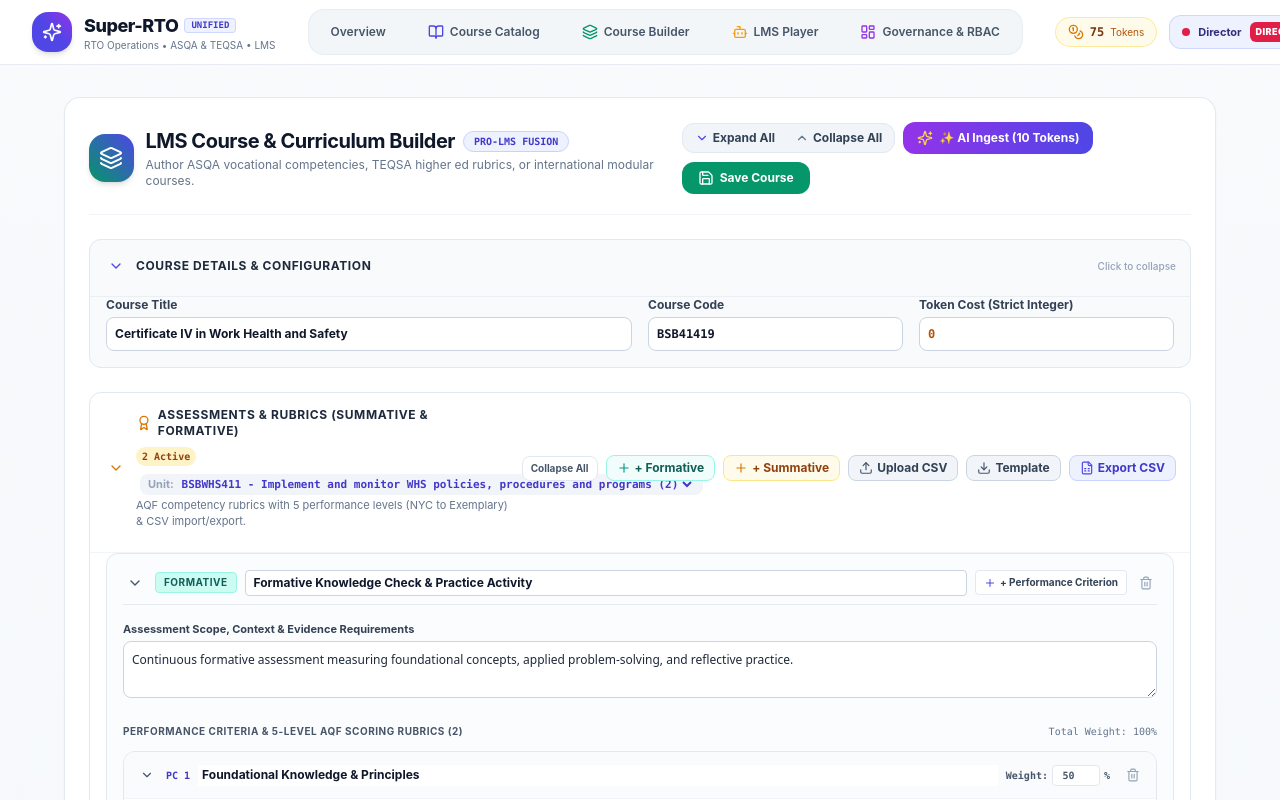
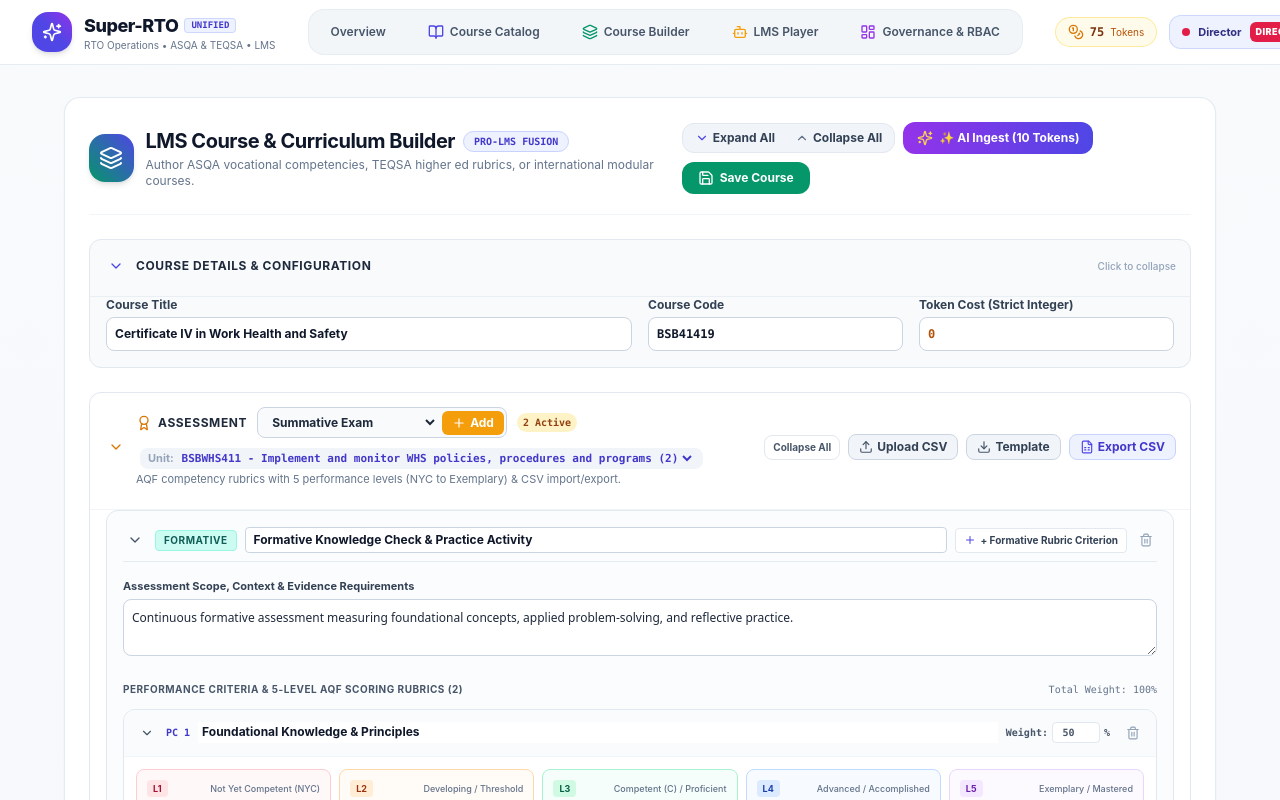
Before and after one commit to aifoundationau/super-rto, a Next.js app: page /builder in a window 1280 px wide. Shown: the top 800 px of the page. Built offline with nearby package versions, Linux system fonts and the light colour scheme.

Commit message:
feat(courseBuilder): update assessment title, add exam/assessment type dropdown and + creator with specialized rubrics

```diff
--- a/components/courseBuilder/UnifiedCourseBuilder.tsx
+++ b/components/courseBuilder/UnifiedCourseBuilder.tsx
@@ -61,6 +61,8 @@ import {
   CourseAssessment,
   DEFAULT_RUBRIC_LEVEL_NAMES,
   createDefaultRubricLevels,
+  createFormativeRubricLevels,
+  createSummativeRubricLevels,
   parseCsvLine,
   generateRubricsTemplateCsv,
   exportAssessmentsToCsv,
@@ -239,6 +241,9 @@ export const UnifiedCourseBuilder: React.FC = () => {
   const [deletingAssessmentId, setDeletingAssessmentId] = useState<string | null>(null);
   const [deletingCriterionId, setDeletingCriterionId] = useState<string | null>(null);
   const [deletingUnitId, setDeletingUnitId] = useState<string | null>(null);
+  const [selectedAssessmentCategory, setSelectedAssessmentCategory] = useState<
+    'summative_exam' | 'formative_exam' | 'formative' | 'summative'
+  >('summative_exam');
   const fileInputRef = useRef<HTMLInputElement>(null);
 
   // Collapsible view state across all course builder layers
@@ -498,6 +503,7 @@ export const UnifiedCourseBuilder: React.FC = () => {
   const handleAddAssessment = (type: 'formative' | 'summative') => {
     const isFormative = type === 'formative';
     const defaultCritTitle = isFormative ? 'Foundational Knowledge Application' : 'Core Industry Competency & Evidence';
+    const levels = isFormative ? createFormativeRubricLevels(defaultCritTitle) : createSummativeRubricLevels(defaultCritTitle);
     const newAssessment: CourseAssessment = {
       id: `ass-${type}-${Date.now()}`,
       type,
@@ -512,7 +518,7 @@ export const UnifiedCourseBuilder: React.FC = () => {
           weight: 100,
           competentDescriptor: 'Consistently meets required competency benchmark with verified practical evidence.',
           notYetCompetentDescriptor: 'Does not yet meet benchmark requirements; gaps identified in foundational knowledge or execution.',
-          levels: createDefaultRubricLevels(defaultCritTitle)
+          levels
         }
       ]
     };
@@ -526,6 +532,73 @@ export const UnifiedCourseBuilder: React.FC = () => {
     setTimeout(() => setStatusMessage(null), 3000);
   };
 
+  const handleCreateAssessmentWithType = (
+    category: 'summative_exam' | 'formative_exam' | 'formative' | 'summative'
+  ) => {
+    let type: 'formative' | 'summative' = 'summative';
+    let defaultTitle = 'Summative Examination';
+    let defaultDesc =
+      'Formal summative examination assessing cumulative theoretical knowledge, applied problem-solving, and rigorous competency standards under examination conditions.';
+    let defaultCritTitle = 'Exam Performance & Practical Mastery';
+    let levels = createSummativeRubricLevels(defaultCritTitle);
+
+    if (category === 'summative_exam') {
+      type = 'summative';
+      defaultTitle = 'Summative Examination';
+      defaultDesc =
+        'Formal summative examination assessing cumulative theoretical knowledge, applied problem-solving, and rigorous competency standards under examination conditions.';
+      defaultCritTitle = 'Exam Performance & Practical Mastery';
+      levels = createSummativeRubricLevels(defaultCritTitle);
+    } else if (category === 'formative_exam') {
+      type = 'formative';
+      defaultTitle = 'Formative Practice Examination';
+      defaultDesc =
+        'Formative diagnostic practice examination providing structured benchmark feedback to identify learning gaps and reinforce knowledge prior to formal examination.';
+      defaultCritTitle = 'Diagnostic Exam Knowledge Application';
+      levels = createFormativeRubricLevels(defaultCritTitle);
+    } else if (category === 'summative') {
+      type = 'summative';
+      defaultTitle = 'Summative Practical Assessment & Portfolio';
+      defaultDesc =
+        'Formal summative assessment to assess practical competency and evidence of skills against AQF performance standards.';
+      defaultCritTitle = 'Core Industry Competency & Evidence';
+      levels = createSummativeRubricLevels(defaultCritTitle);
+    } else if (category === 'formative') {
+      type = 'formative';
+      defaultTitle = 'Formative Knowledge Check & Practice Activity';
+      defaultDesc =
+        'Continuous formative assessment to reinforce key concepts and provide developmental feedback before final competency evaluation.';
+      defaultCritTitle = 'Foundational Knowledge Application';
+      levels = createFormativeRubricLevels(defaultCritTitle);
+    }
+
+    const newAssessment: CourseAssessment = {
+      id: `ass-${category}-${Date.now()}`,
+      type,
+      title: defaultTitle,
+      description: defaultDesc,
+      criteria: [
+        {
+          id: `crit-${Date.now()}-1`,
+          name: defaultCritTitle,
+          weight: 100,
+          competentDescriptor: 'Consistently meets required competency benchmark with verified practical evidence.',
+          notYetCompetentDescriptor: 'Does not yet meet benchmark requirements; gaps identified in foundational knowledge or execution.',
+          levels
+        }
+      ]
+    };
+
+    const updated = [...course.units];
+    if (!updated[activeUnitIndex].assessments) {
+      updated[activeUnitIndex].assessments = [];
+    }
+    updated[activeUnitIndex].assessments.push(newAssessment);
+    setCourse({ ...course, units: updated });
+    setStatusMessage(`✨ Added new ${defaultTitle} with 5-level ${type} rubrics.`);
+    setTimeout(() => setStatusMessage(null), 3000);
+  };
+
   const handleDeleteAssessment = (assIdx: number) => {
     const updated = [...course.units];
     updated[activeUnitIndex].assessments.splice(assIdx, 1);
@@ -537,17 +610,25 @@ export const UnifiedCourseBuilder: React.FC = () => {
 
   const handleAddCriterion = (assIdx: number) => {
     const updated = [...course.units];
-    const critCount = updated[activeUnitIndex].assessments[assIdx].criteria.length + 1;
-    const critTitle = `Performance Criterion ${critCount}`;
+    const targetAss = updated[activeUnitIndex].assessments[assIdx];
+    const critCount = targetAss.criteria.length + 1;
+    const isFormative = targetAss.type === 'formative';
+    const critTitle = isFormative ? `Formative Criterion ${critCount}` : `Summative Criterion ${critCount}`;
+    const levels = isFormative ? createFormativeRubricLevels(critTitle) : createSummativeRubricLevels(critTitle);
+
     const newCriterion: AssessmentCriterion = {
       id: `crit-${Date.now()}-${Math.random().toString(36).substring(2, 7)}`,
       name: critTitle,
       weight: 20,
-      competentDescriptor: `Consistently meets required competency benchmark for ${critTitle}.`,
-      notYetCompetentDescriptor: `Does not yet meet benchmark requirements for ${critTitle}.`,
-      levels: createDefaultRubricLevels(critTitle)
+      competentDescriptor: isFormative
+        ? `Consistently satisfies benchmark for ${critTitle}.`
+        : `Consistently meets required competency standard for ${critTitle}.`,
+      notYetCompetentDescriptor: isFormative
+        ? `Foundational gaps identified for ${critTitle}.`
+        : `Does not yet meet benchmark standard for ${critTitle}.`,
+      levels
     };
-    updated[activeUnitIndex].assessments[assIdx].criteria.push(newCriterion);
+    targetAss.criteria.push(newCriterion);
     setCourse({ ...course, units: updated });
   };
 
@@ -809,11 +890,44 @@ export const UnifiedCourseBuilder: React.FC = () => {
               )}
             </button>
             <div className="min-w-0">
-              <div className="flex items-center gap-2 flex-wrap">
+              <div className="flex items-center gap-2.5 flex-wrap">
                 <h4 className="text-xs font-bold text-slate-800 uppercase tracking-wider flex items-center gap-1.5">
                   <Award className="w-4 h-4 text-amber-600" />
-                  <span>Assessments & Rubrics (Summative & Formative)</span>
+                  <span>Assessment</span>
                 </h4>
+
+                {/* Dropdown and + for creating more exams, formative, summative exam, and their rubrics */}
+                <div
+                  className="flex items-center gap-1 bg-slate-50 border border-slate-300 rounded-lg p-0.5 shadow-2xs"
+                  onClick={(e) => e.stopPropagation()}
+                >
+                  <select
+                    value={selectedAssessmentCategory}
+                    onChange={(e) => setSelectedAssessmentCategory(e.target.value as any)}
+                    data-agent-id="course-builder-assessment-type-select"
+                    data-testid="assessment-type-select"
+                    aria-label="Select Assessment or Exam Type"
+                    className="bg-transparent text-slate-800 text-xs font-bold px-2 py-1 outline-none cursor-pointer"
+                  >
+                    <option value="summative_exam">Summative Exam</option>
+                    <option value="formative_exam">Formative Exam</option>
+                    <option value="formative">Formative Assessment</option>
+                    <option value="summative">Summative Assessment</option>
+                  </select>
+                  <button
+                    type="button"
+                    onClick={() => handleCreateAssessmentWithType(selectedAssessmentCategory)}
+                    data-agent-id="course-builder-add-selected-assessment-btn"
+                    data-testid="add-selected-assessment-btn"
+                    aria-label="Create Assessment or Exam"
+                    className="px-2.5 py-1 bg-amber-500 hover:bg-amber-600 text-white rounded-md text-xs font-bold flex items-center gap-1 shadow-2xs transition-colors"
+                    title="Add selected exam or assessment with rubrics"
+                  >
+                    <Plus className="w-3.5 h-3.5" />
+                    <span>Add</span>
+                  </button>
+                </div>
+
                 <span className="px-1.5 py-0.5 rounded-full bg-amber-100 text-amber-800 text-[10px] font-mono font-bold">
                   {activeUnit.assessments.length} Active
                 </span>
@@ -861,26 +975,6 @@ export const UnifiedCourseBuilder: React.FC = () => {
               className="px-2 py-1 rounded-lg text-[10px] font-bold text-slate-600 hover:text-slate-900 bg-white hover:bg-slate-100 border border-slate-200 transition-colors shadow-2xs"
             >
               {activeUnit.assessments.every((a) => collapsedAssessmentIds[a.id]) ? 'Expand All' : 'Collapse All'}
-            </button>
-            <button
-              type="button"
-              onClick={() => handleAddAssessment('formative')}
-              data-agent-id="course-builder-add-formative-btn"
-              data-testid="add-formative-btn"
-              aria-label="Add Formative Assessment"
-              className="px-2.5 py-1 bg-teal-50 hover:bg-teal-100 text-teal-800 border border-teal-200 rounded-lg text-xs font-bold flex items-center gap-1 shadow-2xs transition-colors"
-            >
-              <Plus className="w-3.5 h-3.5 text-teal-600" /> + Formative
-            </button>
-            <button
-              type="button"
-              onClick={() => handleAddAssessment('summative')}
-              data-agent-id="course-builder-add-summative-btn"
-              data-testid="add-summative-btn"
-              aria-label="Add Summative Assessment"
-              className="px-2.5 py-1 bg-amber-50 hover:bg-amber-100 text-amber-800 border border-amber-200 rounded-lg text-xs font-bold flex items-center gap-1 shadow-2xs transition-colors"
-            >
-              <Plus className="w-3.5 h-3.5 text-amber-600" /> + Summative
             </button>
 
             {/* CSV Upload */}
@@ -977,7 +1071,9 @@ export const UnifiedCourseBuilder: React.FC = () => {
                               : 'bg-amber-100 text-amber-900 border border-amber-200'
                           }`}
                         >
-                          {isFormative ? 'Formative' : 'Summative'}
+                          {ass.title.toLowerCase().includes('exam')
+                            ? (isFormative ? 'Formative Exam' : 'Summative Exam')
+                            : (isFormative ? 'Formative' : 'Summative')}
                         </span>
                         <input
                           type="text"
@@ -1004,7 +1100,7 @@ export const UnifiedCourseBuilder: React.FC = () => {
                           aria-label={`Add Criterion to ${ass.title}`}
                           className="px-2 py-1 bg-white hover:bg-slate-100 text-slate-700 border border-slate-200 rounded text-[10px] font-bold flex items-center gap-1 shadow-2xs"
                         >
-                          <Plus className="w-3 h-3 text-indigo-600" /> + Performance Criterion
+                          <Plus className="w-3 h-3 text-indigo-600" /> + {isFormative ? 'Formative' : 'Summative'} Rubric Criterion
                         </button>
 
                         {deletingAssessmentId === ass.id ? (
--- a/lib/courseBuilder/rubrics.ts
+++ b/lib/courseBuilder/rubrics.ts
@@ -37,6 +37,22 @@ export const DEFAULT_GENERIC_RUBRIC_DESCRIPTORS: [string, string, string, string
   'How to think about this score (85–100%): Comprehensive mastery and leadership. The learner delivers exceptional, insightful work that synthesizes multi-dimensional factors, models industry best practices, anticipates systemic risks, and produces institutional-grade outcomes capable of guiding or mentoring peers.'
 ];
 
+export const FORMATIVE_RUBRIC_DESCRIPTORS: [string, string, string, string, string] = [
+  'How to think about this formative score (0–49%): Critical developmental gap. The learner exhibits foundational misconceptions in knowledge checks or activities. Requires structured instructional scaffolding, targeted remediation, and formative re-checking before proceeding.',
+  'How to think about this formative score (50–64%): Developing capability under guided supervision. The learner understands basic concepts and executes routine steps when prompted with active trainer scaffolding. Independent execution remains inconsistent.',
+  'How to think about this formative score (65–74%): Formative benchmark achieved. The learner independently and reliably demonstrates core concepts, accurately answers formative questions, and is ready for progression to advanced application.',
+  'How to think about this formative score (75–84%): Exceeds formative baseline. The learner demonstrates analytical depth, explains theoretical reasoning, and proactively identifies alternative problem-solving strategies in practice activities.',
+  'How to think about this formative score (85–100%): Exemplary formative mastery. The learner demonstrates complete command of concepts, models best practices, articulates nuances, and demonstrates full readiness for summative evaluation.'
+];
+
+export const SUMMATIVE_RUBRIC_DESCRIPTORS: [string, string, string, string, string] = [
+  'How to think about this summative score (0–49%): Not Yet Competent (NYC). Critical failure to satisfy required performance criteria, safety regulations, or evidence standards under evaluation. Formal re-assessment and evidence resubmission required.',
+  'How to think about this summative score (50–64%): Emerging / Threshold. Partially satisfies performance standards, but required documentary evidence or procedural steps contain material omissions. Does not yet meet full competency sign-off.',
+  'How to think about this summative score (65–74%): Competent (C) Benchmark. The learner independently, accurately, and consistently satisfies all AQF competency standards and workplace performance criteria without external assistance.',
+  'How to think about this summative score (75–84%): Advanced Competency. Exceeds standard competency with structured, evidence-based deliverables, high attention to quality assurance, and validated problem-solving in non-routine workplace scenarios.',
+  'How to think about this summative score (85–100%): Exemplary Mastery. Institutional-grade execution modeling industry leadership, rigorous compliance verification, proactive risk anticipation, and deliverables of publication or audit quality.'
+];
+
 export function createDefaultRubricLevels(
   _criterionName?: string
 ): [RubricLevel, RubricLevel, RubricLevel, RubricLevel, RubricLevel] {
@@ -66,6 +82,30 @@ export function createDefaultRubricLevels(
       label: DEFAULT_RUBRIC_LEVEL_NAMES[4],
       descriptor: DEFAULT_GENERIC_RUBRIC_DESCRIPTORS[4]
     }
+  ];
+}
+
+export function createFormativeRubricLevels(
+  _criterionName?: string
+): [RubricLevel, RubricLevel, RubricLevel, RubricLevel, RubricLevel] {
+  return [
+    { level: 1, label: DEFAULT_RUBRIC_LEVEL_NAMES[0], descriptor: FORMATIVE_RUBRIC_DESCRIPTORS[0] },
+    { level: 2, label: DEFAULT_RUBRIC_LEVEL_NAMES[1], descriptor: FORMATIVE_RUBRIC_DESCRIPTORS[1] },
+    { level: 3, label: DEFAULT_RUBRIC_LEVEL_NAMES[2], descriptor: FORMATIVE_RUBRIC_DESCRIPTORS[2] },
+    { level: 4, label: DEFAULT_RUBRIC_LEVEL_NAMES[3], descriptor: FORMATIVE_RUBRIC_DESCRIPTORS[3] },
+    { level: 5, label: DEFAULT_RUBRIC_LEVEL_NAMES[4], descriptor: FORMATIVE_RUBRIC_DESCRIPTORS[4] }
+  ];
+}
+
+export function createSummativeRubricLevels(
+  _criterionName?: string
+): [RubricLevel, RubricLevel, RubricLevel, RubricLevel, RubricLevel] {
+  return [
+    { level: 1, label: DEFAULT_RUBRIC_LEVEL_NAMES[0], descriptor: SUMMATIVE_RUBRIC_DESCRIPTORS[0] },
+    { level: 2, label: DEFAULT_RUBRIC_LEVEL_NAMES[1], descriptor: SUMMATIVE_RUBRIC_DESCRIPTORS[1] },
+    { level: 3, label: DEFAULT_RUBRIC_LEVEL_NAMES[2], descriptor: SUMMATIVE_RUBRIC_DESCRIPTORS[2] },
+    { level: 4, label: DEFAULT_RUBRIC_LEVEL_NAMES[3], descriptor: SUMMATIVE_RUBRIC_DESCRIPTORS[3] },
+    { level: 5, label: DEFAULT_RUBRIC_LEVEL_NAMES[4], descriptor: SUMMATIVE_RUBRIC_DESCRIPTORS[4] }
   ];
 }
 
```
Also changed, not shown: 1 other file (tests, documents, lock files or other folders).
